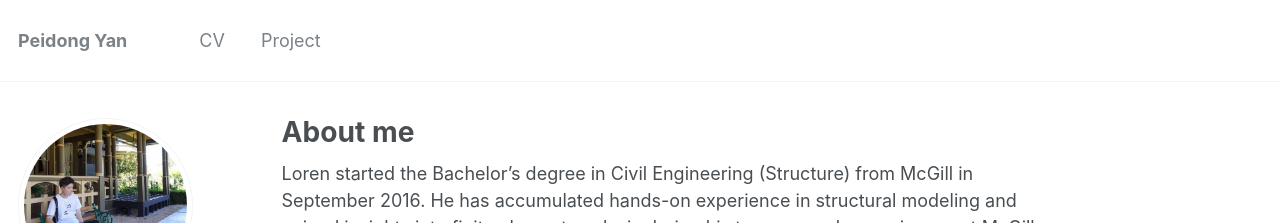
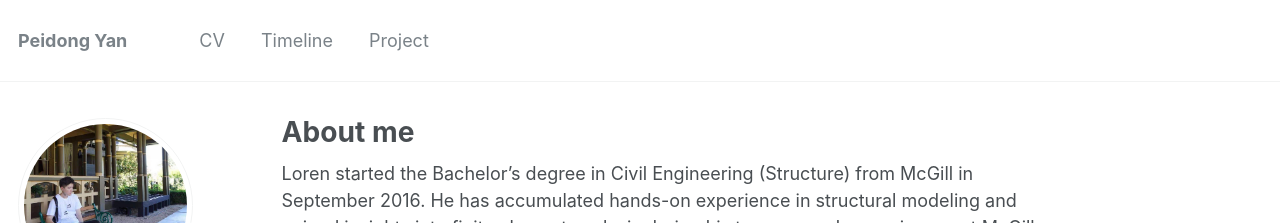
Before and after one commit to LorenYan98/LY.github.io, a Jekyll site: the page built from _pages/about.md, in a window 1280 px wide. Shown: the top 223 px of the page. Built offline with Jekyll 4.4.1, drawn with Linux system fonts in a browser that asks for light colours.

Commit message:
Update navigation.yml

```diff
--- a/_data/navigation.yml
+++ b/_data/navigation.yml
@@ -3,5 +3,8 @@ main:
   - title: "CV"
     url: /cv/
 
+  - title: "Timeline"
+    url: /publications/
+
   - title: "Project"
-    url: /publications/
+    url: /portfolio/
```
